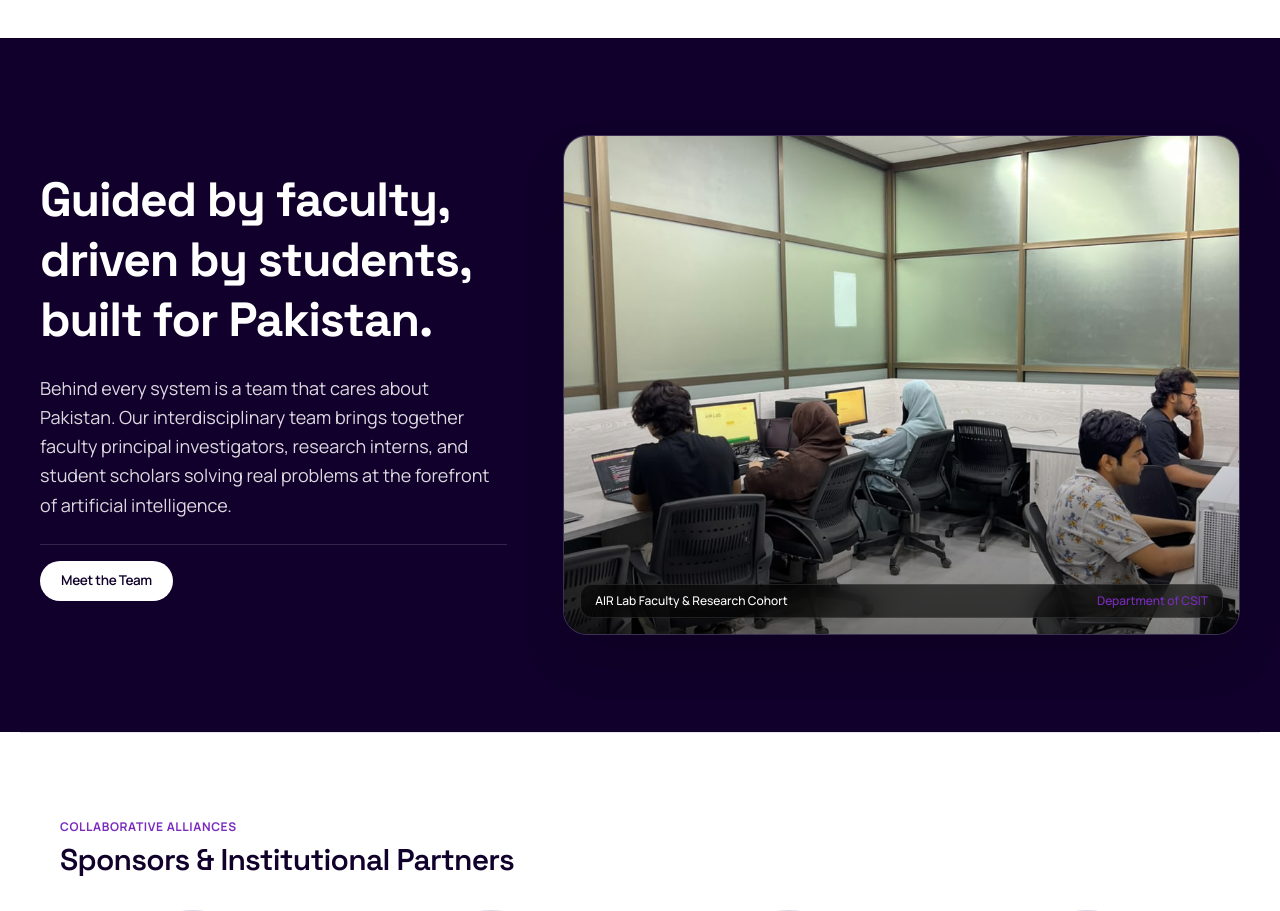
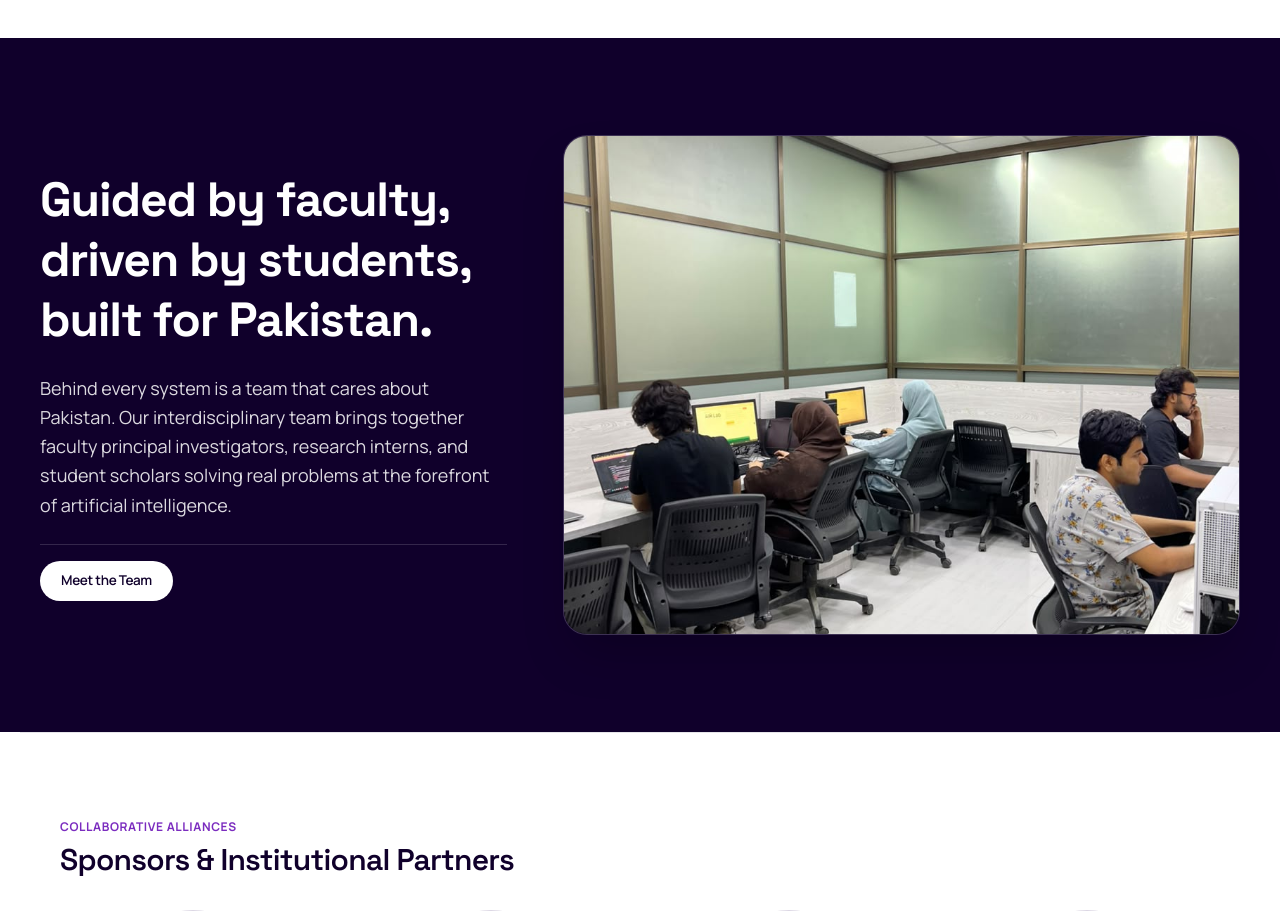
Before and after one commit to hasanshahir/airlab-website, a React (Vite) app: page /#/ in a window 1280 px wide. Shown: the part 2580-3491 px from the top of the page. Built offline with nearby package versions, Linux system fonts and the light colour scheme; no server answers.

Commit message:
Remove overlay tag from Team Showcase image on Home

```diff
--- a/src/pages/Home.tsx
+++ b/src/pages/Home.tsx
@@ -539,11 +539,6 @@ export default function Home() {
                 className="w-full h-full absolute inset-0 object-cover group-hover:scale-105 transition-transform duration-500"
                 loading="lazy"
               />
-              <div className="absolute inset-0 bg-gradient-to-t from-black/50 via-transparent to-transparent pointer-events-none" />
-              <div className="absolute bottom-4 left-4 right-4 text-white text-xs font-sans font-medium bg-black/60 backdrop-blur-md px-3.5 py-2 rounded-xl inline-flex items-center justify-between border border-white/10">
-                <span>AIR Lab Faculty & Research Cohort</span>
-                <span className="text-[var(--accent-orange)]">Department of CSIT</span>
-              </div>
             </div>
           </div>
         </div>
```
